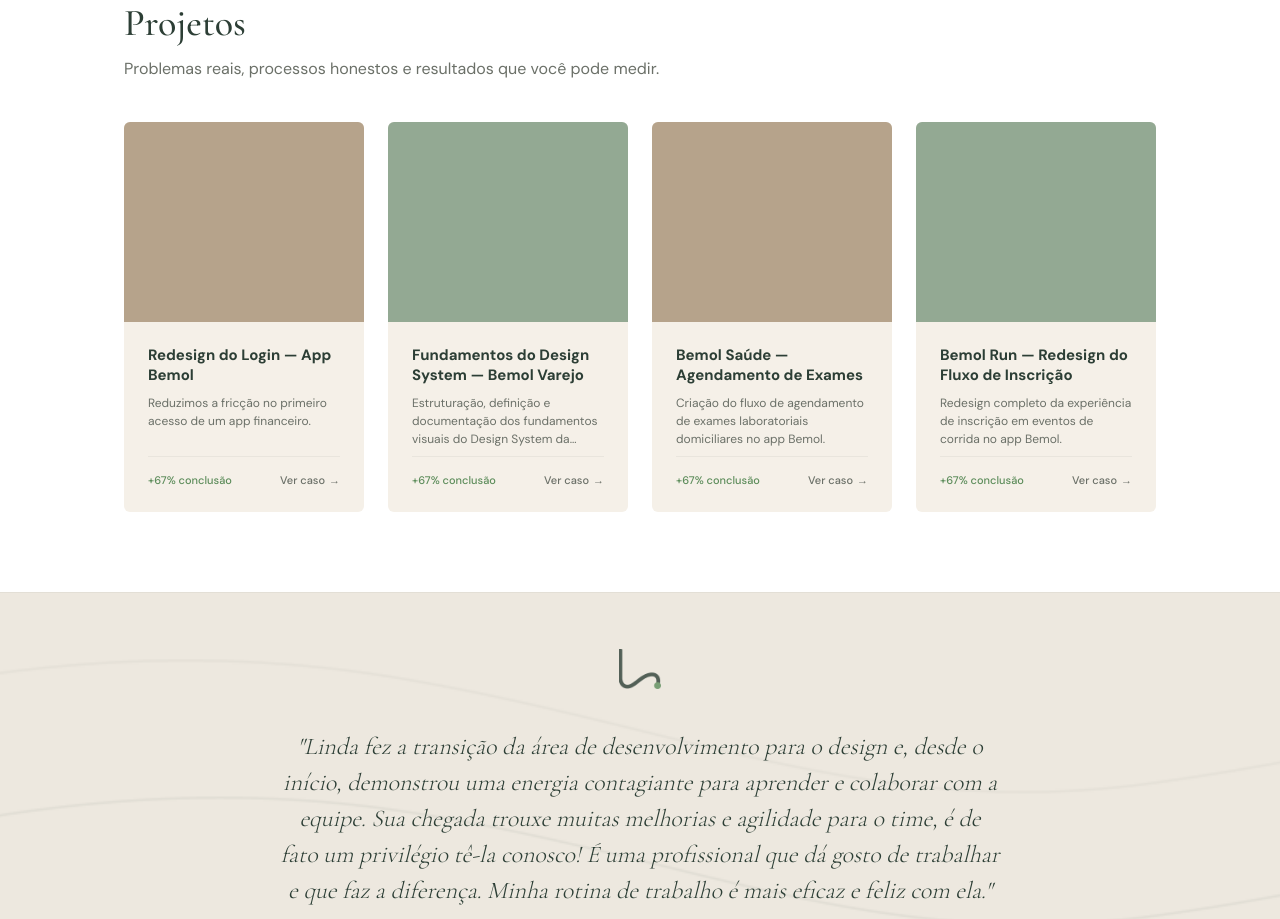
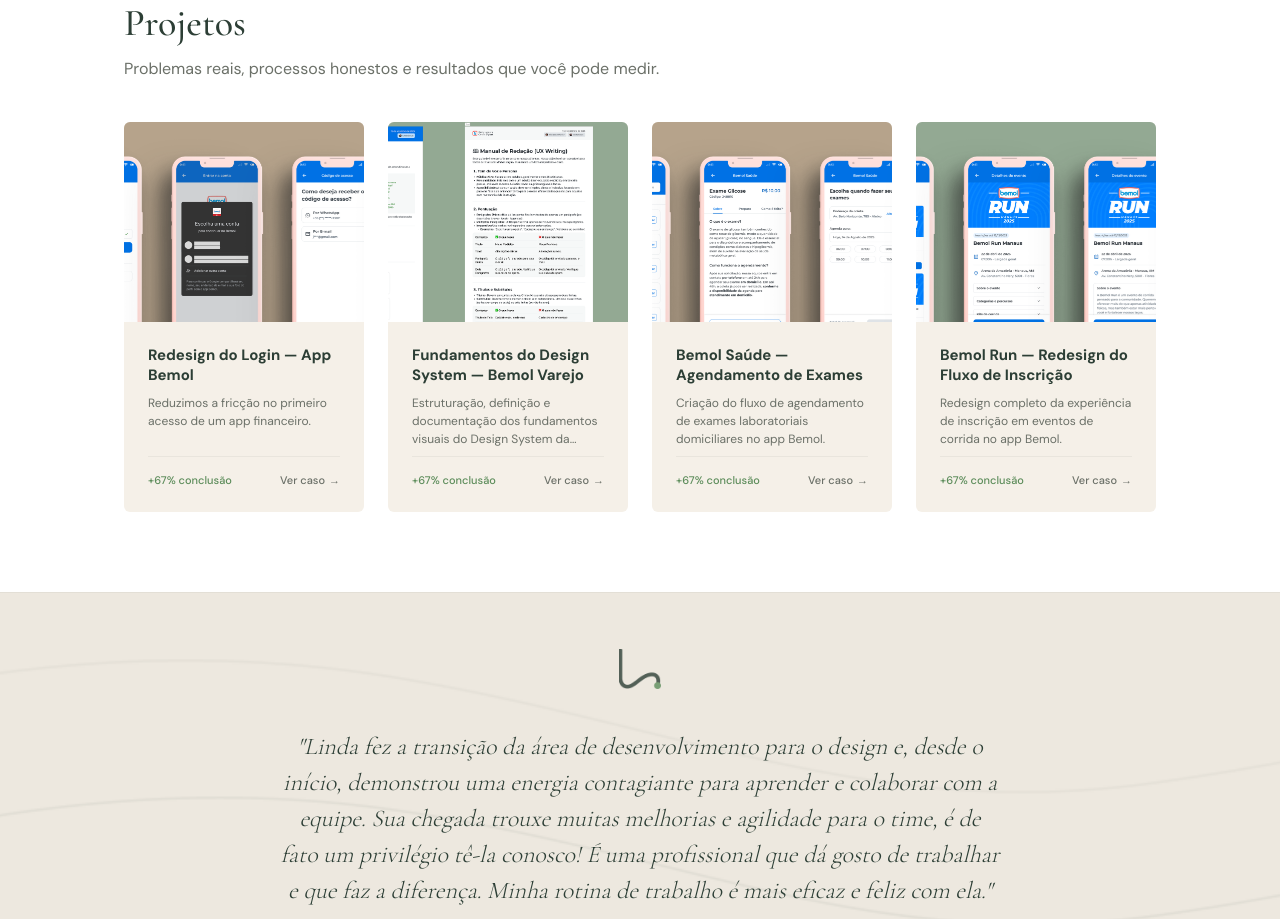
Before and after one commit to Agencia-Lumina-Digital/linda-hillary-port, a React (Vite) app: page / in a window 1280 px wide. Shown: the part 880-1799 px from the top of the page. Built offline with nearby package versions, Linux system fonts and the light colour scheme.

Commit message:
feat: icon in tab

```diff
--- a/index.html
+++ b/index.html
@@ -2,7 +2,7 @@
 <html lang="pt-BR">
   <head>
     <meta charset="UTF-8" />
-    <link rel="icon" type="image/svg+xml" href="/vite.svg" />
+    <link rel="icon" type="image/png" href="/src/theme/assets/logo-linda-claro.png" />
     <link rel="preconnect" href="https://fonts.googleapis.com">
     <link rel="preconnect" href="https://fonts.gstatic.com" crossorigin>
     <link href="https://fonts.googleapis.com/css2?family=Cormorant+Garamond:wght@300;400;500;600&family=DM+Sans:wght@400;500;700&family=JetBrains+Mono&display=swap" rel="stylesheet">
--- a/src/features/projects/ProjectCard.tsx
+++ b/src/features/projects/ProjectCard.tsx
@@ -7,10 +7,11 @@
   tag: string;
   metric: string;
   bannerBgColor: string;
+  headerBgImage?: string;
   onClick?: () => void;
 }
 
-export const ProjectCard = ({ title, description, tag, metric, bannerBgColor, onClick }: ProjectCardProps) => {
+export const ProjectCard = ({ title, description, tag, metric, bannerBgColor, headerBgImage, onClick }: ProjectCardProps) => {
   return (
     <Box
       onClick={onClick}
@@ -29,11 +30,15 @@
         },
       }}
     >
-      {/* Banner Superior com Cor Sólida Alternada */}
+      {/* Banner Superior com Cor Sólida Alternada ou Imagem de Fundo */}
       <Box
         sx={{
           height: { xs: '180px', md: '200px' },
           backgroundColor: bannerBgColor,
+          backgroundImage: headerBgImage ? `url(${headerBgImage})` : 'none',
+          backgroundSize: 'cover',
+          backgroundPosition: 'center',
+          backgroundRepeat: 'no-repeat',
           position: 'relative',
           display: 'flex',
           alignItems: 'center',
```
